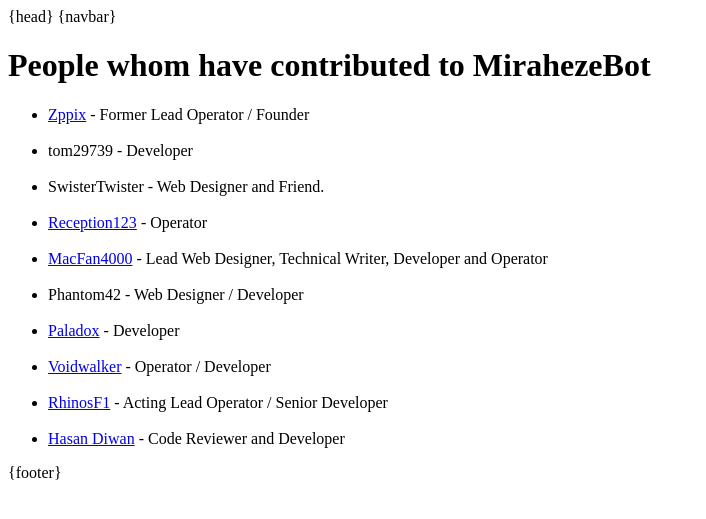
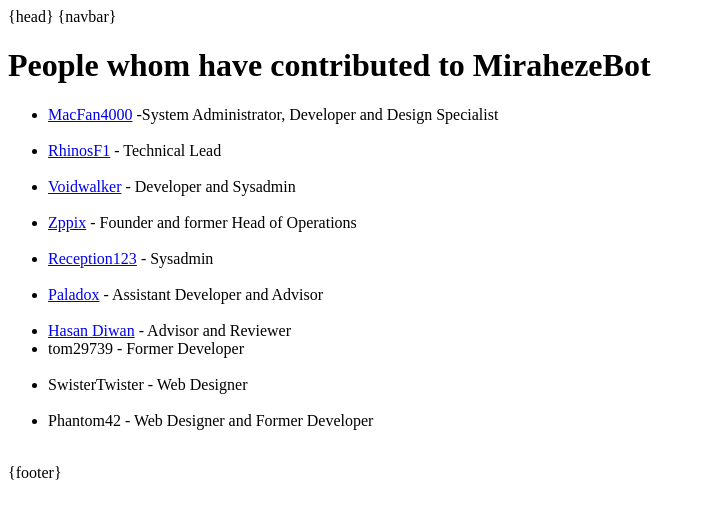
Before and after one commit to Universal-Omega/mirahezebots.org, a Flask app: template templates/contribs.html in a window 1280 px wide. Shown: the top 519 px of the page, without its empty margins (0-706 px from the left). Run offline with Flask 2, Linux system fonts and the light colour scheme; the template is opened without the code that fills it, so the values that code supplies are empty.

Commit message:
Update titles (#15)
* Update titles

resolves T204

* reorder

* & -> and

Htmllint complains about the use of &

```diff
--- a/templates/contribs.html
+++ b/templates/contribs.html
@@ -6,16 +6,16 @@
         <div class="content">
             <h1>People whom have contributed to MirahezeBot</h1>
             <ul>
-                <li><a href="https://meta.miraheze.org/wiki/User:Zppix">Zppix</a> - Former Lead Operator / Founder </li><br/>
-                <li>tom29739 - Developer</li><br/>
-                <li>SwisterTwister - Web Designer and Friend.</li><br/>
-                <li><a href="https://meta.miraheze.org/wiki/User:Reception123">Reception123</a> - Operator</li><br/>
-                <li><a href="http://meta.wikimedia.org/wiki/User:MacFan4000">MacFan4000</a> - Lead Web Designer, Technical Writer, Developer and Operator</li><br/>
-                <li>Phantom42 - Web Designer / Developer</li><br/>
-                <li><a href="https://meta.miraheze.org/wiki/User:Paladox">Paladox</a> - Developer</li><br/>
-                <li><a href="https://meta.miraheze.org/wiki/User:Void">Voidwalker</a> - Operator / Developer </li><br/>
-                <li><a href="https://meta.miraheze.org/wiki/User:RhinosF1">RhinosF1</a> - Acting Lead Operator / Senior Developer </li><br/>
-                <li><a href="https://github.com/hasandiwan">Hasan Diwan</a> - Code Reviewer and Developer </li>
+                <li><a href="http://meta.wikimedia.org/wiki/User:MacFan4000">MacFan4000</a> -System Administrator, Developer and Design Specialist</li><br/>
+                <li><a href="https://meta.miraheze.org/wiki/User:RhinosF1">RhinosF1</a> - Technical Lead</li><br/>
+                <li><a href="https://meta.miraheze.org/wiki/User:Void">Voidwalker</a> - Developer and Sysadmin</li><br/>
+                <li><a href="https://meta.miraheze.org/wiki/User:Zppix">Zppix</a> - Founder and former Head of Operations</li><br/>
+                <li><a href="https://meta.miraheze.org/wiki/User:Reception123">Reception123</a> - Sysadmin</li><br/>
+                <li><a href="https://meta.miraheze.org/wiki/User:Paladox">Paladox</a> - Assistant Developer and Advisor</li><br/>
+                <li><a href="https://github.com/hasandiwan">Hasan Diwan</a> - Advisor and Reviewer</li>
+                <li>tom29739 - Former Developer</li><br/>
+                <li>SwisterTwister - Web Designer</li><br/>
+                <li>Phantom42 - Web Designer and Former Developer</li><br/>
             </ul>
         </div>
     {footer}
```
